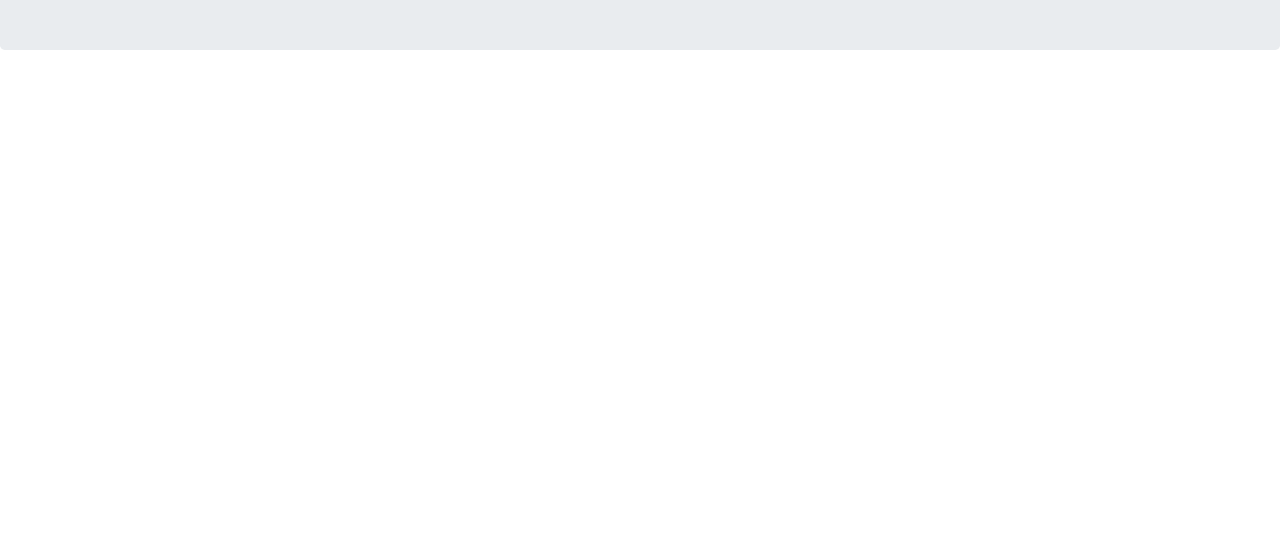
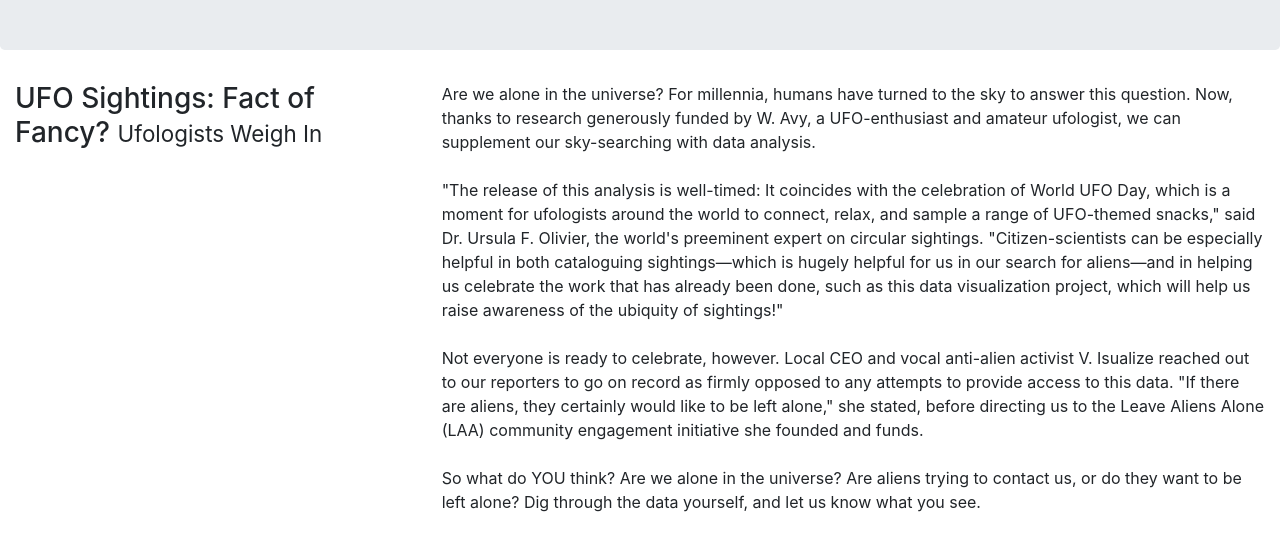
Before and after one commit to PatriciaCB1/UFOs, a plain HTML site: page index.html in a window 1280 px wide. Shown: the part 190-740 px from the top of the page. Drawn offline with nearby package versions, Linux system fonts and the light colour scheme.

Commit message:
updating HTML

```diff
--- a/index.html
+++ b/index.html
@@ -26,6 +26,21 @@
     <div class="jumbotron">
         <h1>The Truth Is Out There</h1>
       </div>
+
+      <div class="container-fluid">
+        <div class="row">
+          <div class="col-md-4">
+            <h3>UFO Sightings: Fact of Fancy? <small>Ufologists Weigh In</small></h3>
+          </div>
+          <div class="col-md-8">
+            <p>
+              Are we alone in the universe? For millennia, humans have turned to the sky to answer this question. Now, thanks to research generously funded by W. Avy, a UFO-enthusiast and amateur ufologist, we can supplement our sky-searching with data analysis.<br><br>"The release of this analysis is well-timed: It coincides with the celebration of World UFO Day, which is a moment for ufologists around the world to connect, relax, and sample a range of UFO-themed snacks," said Dr. Ursula F. Olivier, the world's preeminent expert on circular sightings. "Citizen-scientists can be especially helpful in both cataloguing sightings—which is hugely helpful for us in our search for aliens—and in helping us celebrate the work that has already been done, such as this data visualization project, which will help us raise awareness of the ubiquity of sightings!"<br><br>Not everyone is ready to celebrate, however. Local CEO and vocal anti-alien activist V. Isualize reached out to our reporters to go on record as firmly opposed to any attempts to provide access to this data. "If there are aliens, they certainly would like to be left alone," she stated, before directing us to the Leave Aliens Alone (LAA) community engagement initiative she founded and funds.<br><br>So what do YOU think? Are we alone in the universe? Are aliens trying to contact us, or do they want to be left alone? Dig through the data yourself, and let us know what you see.
+
+
+            </p>
+          </div>
+        </div>
+      </div>
 </body>
 
 
```
